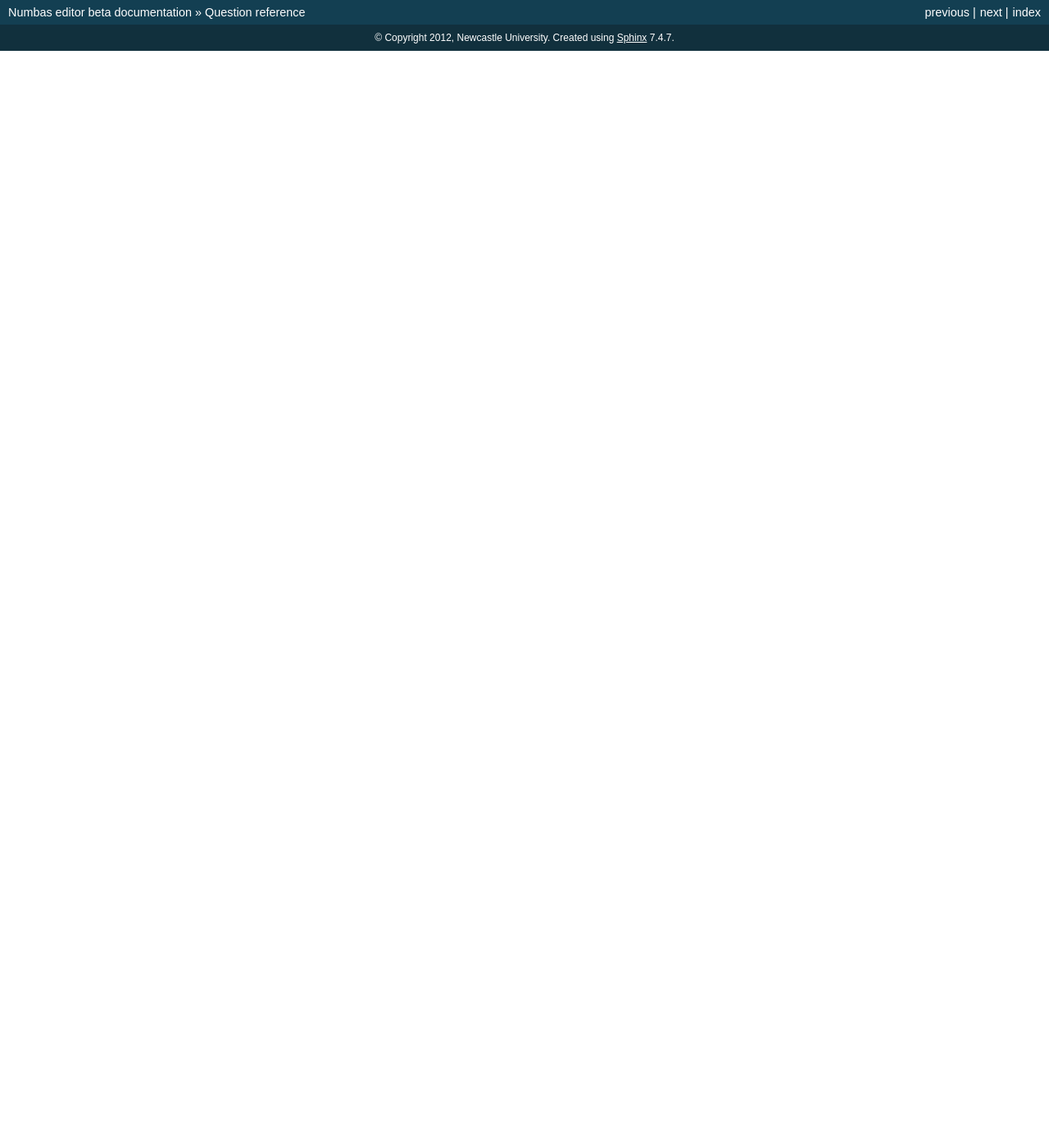
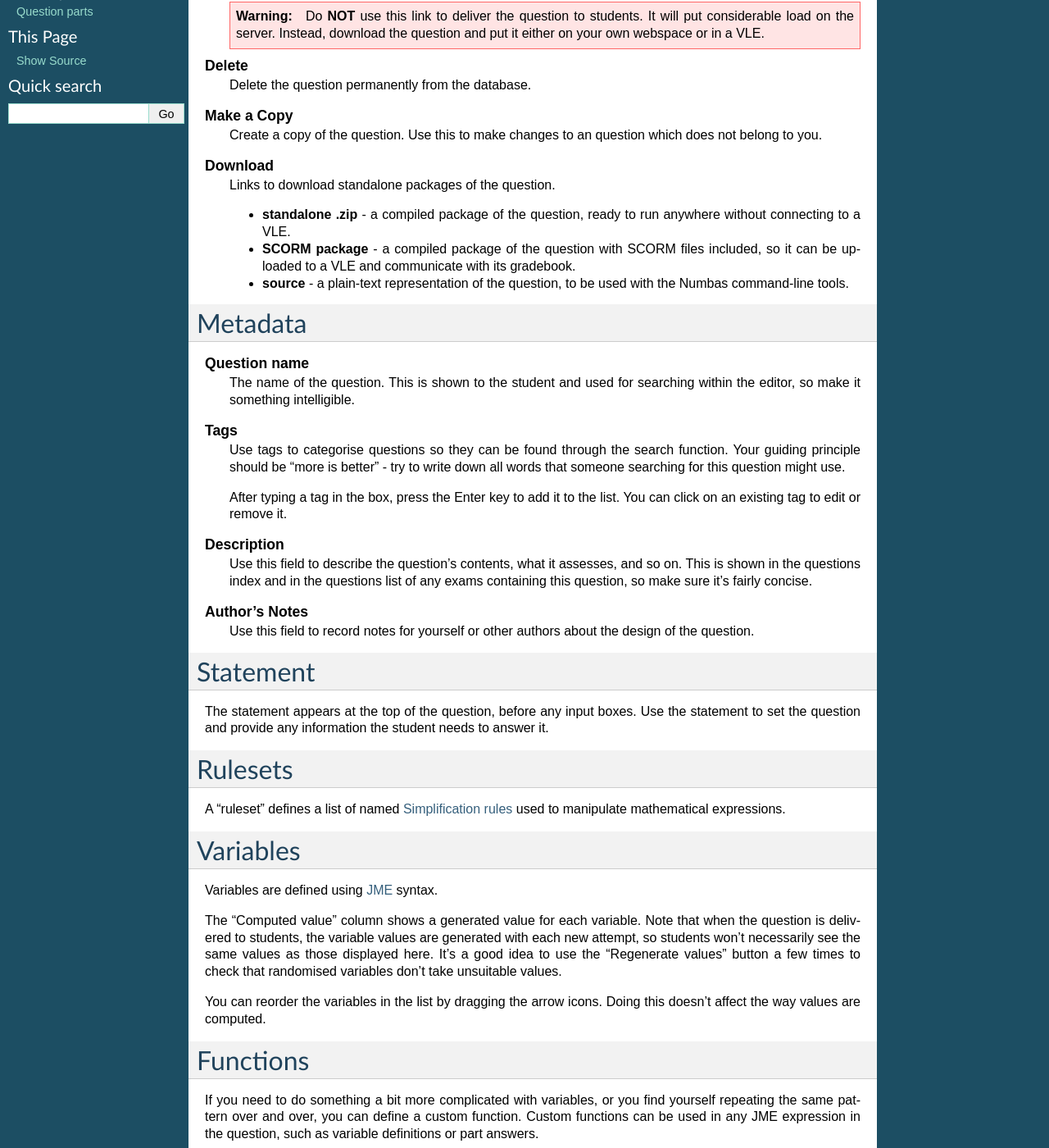
Before and after one commit to numbas/editor-docs, a Sphinx documentation site: the page built from source/question-reference.rst, in a window 1280 px wide and 1400 px high, scrolled down 270 px. Shown: the whole window at 82% size. Built offline with Sphinx 7.4.7, drawn with Linux system fonts in a browser that asks for light colours; before the commit the page ends 900 px from its top, so only the background shows below that; some of the changed text lies outside the part shown.

Commit message:
starting on question reference

```diff
--- a/source/question-reference.rst
+++ b/source/question-reference.rst
@@ -3,6 +3,87 @@ Question reference
 
 A complete reference for every bit of the question edit page (apart from parts; see :doc:`question-parts`)
 
+Admin buttons
+=============
+
+.. glossary::
+    Test Run
+        Opens a preview of the question in a new window. A specially simplified theme will be used, different from the one used for exams.
+
+        .. warning::
+            Do **NOT** use this link to deliver the question to students. It will put considerable load on the server.
+            Instead, download the question and put it either on your own webspace or in a VLE.
+
+    Delete
+        Delete the question permanently from the database.
+
+    Make a Copy
+        Create a copy of the question. Use this to make changes to an question which does not belong to you.
+
+    Download
+        Links to download standalone packages of the question.
+
+        * **standalone .zip** - a compiled package of the question, ready to run anywhere without connecting to a VLE.
+        * **SCORM package** - a compiled package of the question with SCORM files included, so it can be uploaded to a VLE and communicate with its gradebook.
+        * **source** - a plain-text representation of the question, to be used with the Numbas command-line tools.
+
+Metadata
+========
+
+.. glossary::
+    Question name
+        The name of the question. This is shown to the student and used for searching within the editor, so make it something intelligible.
+
+    Tags
+        Use tags to categorise questions so they can be found through the search function. Your guiding principle should be "more is better" - try to write down all words that someone searching for this question might use.
+
+        After typing a tag in the box, press the Enter key to add it to the list. You can click on an existing tag to edit or remove it.
+
+    Description
+        Use this field to describe the question's contents, what it assesses, and so on. This is shown in the questions index and in the questions list of any exams containing this question, so make sure it's fairly concise.
+
+    Author's Notes
+        Use this field to record notes for yourself or other authors about the design of the question.
+
+Statement
+=========
+
+The statement appears at the top of the question, before any input boxes. Use the statement to set the question and provide any information the student needs to answer it.
+
+Rulesets
+========
+
+A "ruleset" defines a list of named :doc:`simplification` used to manipulate mathematical expressions.
+
+Variables
+=========
+
+Variables are defined using :doc:`jme-reference` syntax.
+
+The "Computed value" column shows a generated value for each variable. Note that when the question is delivered to students, the variable values are generated with each new attempt, so students won't necessarily see the same values as those displayed here. It's a good idea to use the "Regenerate values" button a few times to check that randomised variables don't take unsuitable values.
+
+You can reorder the variables in the list by dragging the arrow icons. Doing this doesn't affect the way values are computed.
+
+Functions
+=========
+
+If you need to do something a bit more complicated with variables, or you find yourself repeating the same pattern over and over, you can define a custom function. Custom functions can be used in any JME expression in the question, such as variable definitions or part answers.
+
+.. glossary::
+    Name
+        The name of the function. Should be a valid JME name - it should start with a letter, and contain only letters and numbers, with no spaces or punctuation.
+
+    Parameters
+        The parameters given to the function. You can refer to them by name in the function's definition. Make sure you correctly set the types of the parameters. You can define several functions with the same name but different parameter signatures, if it makes sense to do so.
+
+    Output type
+        The type of the value returned by the function.
+
+    Language
+        Functions can be defined either with a JME expression or with JavaScript code. In the case of a JME expression, the value returned is the result of evaluating the expression on the function's parameters. You can also refer to the question's variables.
+
+        Javascript functions should return their result with a ``return`` expression. You don't need to write the ``function(parameters) {`` part - just write the function body.
+
 .. note::
 
-    TODO!
+    IN PROGRESS!
```
